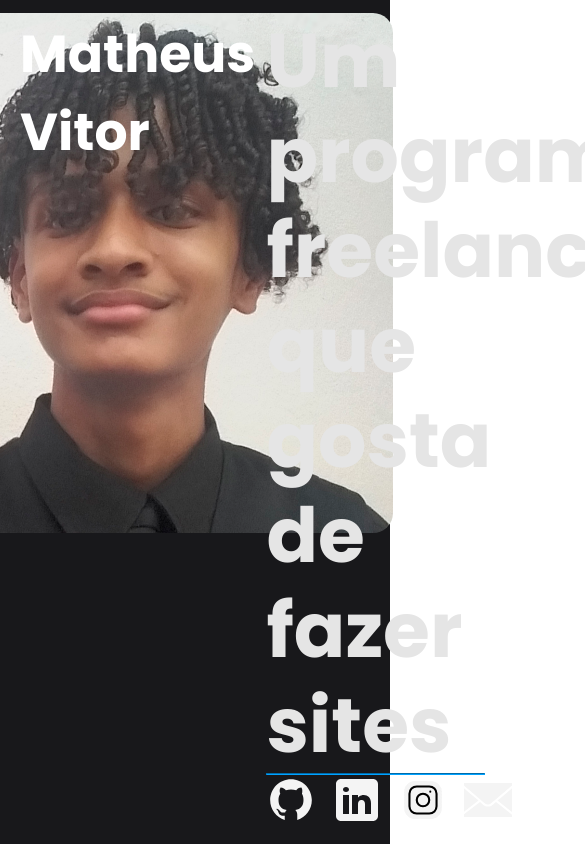
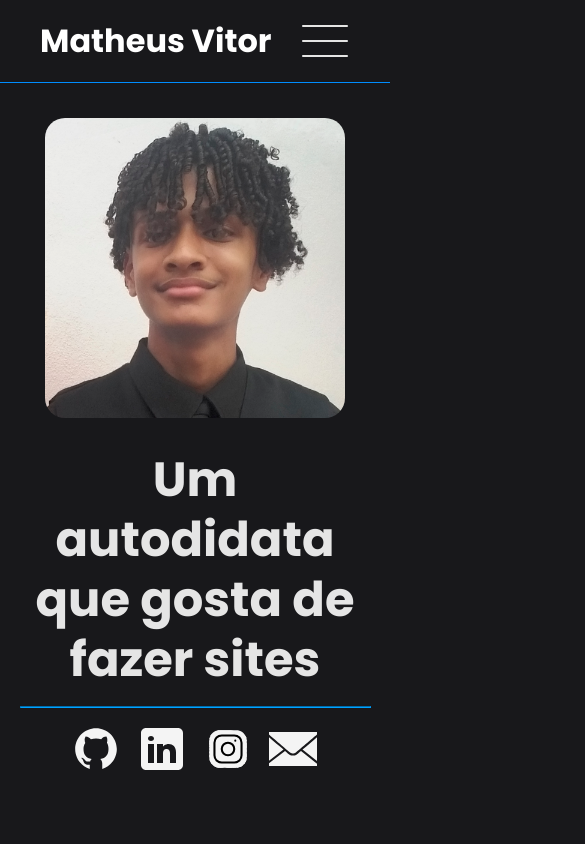
Before and after one commit to m4thewz/teste, a Vue app: page / in a window 390 px wide. Shown: the top 844 px of the page, 585 px wide, since content can reach past the window. Built offline with nearby package versions, Linux system fonts and the light colour scheme.

Commit message:
responsivity

```diff
--- a/src/App.vue
+++ b/src/App.vue
@@ -21,7 +21,9 @@ export default {
 
   box-sizing: border-box;
 }
-
+body {
+  background-color: $bg;
+}
 #app {
   font-family: "Poppins", sans-serif;
   background-color: $bg;
--- a/src/components/Navbar/index.vue
+++ b/src/components/Navbar/index.vue
@@ -1,10 +1,13 @@
 <template>
-    <nav>
-      <h1>Matheus Vitor</h1>
+    <nav :class="closed ? 'closed' : ''">
+      <div>
+        <h1>Matheus Vitor</h1>
+        <img src="@/assets/menu.svg" alt="Menu" @click="closed = !closed">
+      </div>
       <ul>
-        <NavItem content="Início" href="/" />
-        <NavItem content="Sobre" href="/sobre" />
-        <NavItem content="Blog" href="/blog" />
+          <NavItem content="Início" href="/" />
+          <NavItem content="Sobre" href="/sobre" />
+          <NavItem content="Blog" href="/blog" />
       </ul>
     </nav>
   </template>
@@ -15,6 +18,11 @@
   export default {
     name: "Navbar",
     components: { NavItem },
+    data() {
+      return {
+        closed: true
+      }
+    },
   };
   </script>
 
--- a/src/components/Navbar/style.scss
+++ b/src/components/Navbar/style.scss
@@ -36,15 +36,52 @@ nav {
       }
     }
   }
+  div img {
+    width: 50px;
+    display: none;
+  }
 }
 
-  @media screen and (max-width: 650px) {
-    nav {
-      padding: 15px 20px;
-      justify-content: center;
-
+@media screen and (max-width: 750px) {
+  nav.closed{
+    padding-bottom: 1em;
     ul {
       display: none;
     }
   }
+  nav {
+    padding-top: 1em;
+
+    border-bottom: 1px solid $primary;
+    background-color: $bg;
+
+    &, ul {
+      align-items: normal;
+      flex-direction: column;
     }
+    ul {
+      display: flex;
+    }
+    div {
+      display: flex;
+      justify-content: space-between;
+      align-items: center;
+      img {
+        display: block;
+      }
+    }
+  }
+}
+@media screen and (min-width: 0px) and (max-width: 575px) {
+  nav {
+    h1 {
+      font-size: 2em;
+    }
+    ul {
+      margin-top: .7em;
+      li a{
+        font-size: 1.5em !important;
+      }
+    }
+  }
+}
--- a/src/views/About/index.vue
+++ b/src/views/About/index.vue
@@ -3,3 +3,8 @@
     Sobre
   </div>
 </template>
+<style>
+.about {
+  height: 100vh;
+}
+</style>
--- a/src/views/Blog/index.vue
+++ b/src/views/Blog/index.vue
@@ -1,5 +1,10 @@
 <template>
-  <div>
+  <div class="blog">
     Em breve
   </div>
 </template>
+<style>
+.blog {
+  height: 100vh;
+}
+</style>
--- a/src/views/Home/index.vue
+++ b/src/views/Home/index.vue
@@ -6,7 +6,7 @@
           <img class="pic" src="@/assets/foto.png"/>
         </div>
         <div>
-          <p>Um programador freelancer que gosta de fazer sites</p>
+          <p>Um autodidata que gosta de fazer sites</p>
           <hr>
           <ul>
             <li>
--- a/src/views/Home/style.scss
+++ b/src/views/Home/style.scss
@@ -5,7 +5,6 @@
 
   main {
     display: flex;
-    height: 100vh;
     section {
       margin: auto;
       display: flex;
@@ -14,15 +13,11 @@
       > div:first-child {
         display: flex;
         justify-content: center;
-        flex: 0 0 auto;
-        width: 50%;
       }
       > div:last-child {
         display: flex;
         flex-direction: column;
         justify-content: space-between;
-        flex: 0 0 auto;
-        width: 41%;
 
         ul{
           display: flex;
@@ -53,3 +48,82 @@
     border-radius: 20px;
   }
 }
+
+@media screen and (min-width: 0px) and (max-width: 575px) {
+  .pic {
+    width: 300px !important;
+    height: 300px !important;
+  }
+  main section p {
+    font-size: 3em !important;
+  }
+}
+
+@media screen and (min-width: 576px) and (max-width: 750px) {
+  .pic {
+    width: 370px !important;
+    height: 370px !important;
+  }
+}
+
+@media screen and (max-width: 850px) {
+  main section div {
+    &:last-child img {
+      width: 35px;
+      height: 35px;
+    }
+  }
+}
+
+@media screen and (min-width: 751px) and (max-width: 850px) {
+  main section div {
+    .pic {
+      width: 450px !important;
+      height: 450px !important;
+    }
+  }
+}
+@media screen and (min-width: 576px) and (max-width: 1024px) {
+  p {
+    font-size: 4em !important;
+  }
+}
+@media screen and (max-width: 1240px) {
+  main section {
+    margin-top: 7vh !important;
+    padding: 15% 5%;
+    flex-direction: column;
+    justify-content: center;
+
+    > div:first-child {
+      width: 100%;
+    }
+    > div:last-child {
+      margin-top: 2rem;
+      width: 100%;
+      gap: 1rem;
+      ul {
+        justify-content: center;
+      }
+      p {
+        text-align: center;
+      }
+    }
+  }
+}
+@media screen and (min-width: 1240px) {
+  main {
+    height: 100vh;
+
+    section > div {
+      &:first-child {
+        flex: 0 0 auto;
+        width: 50%;
+      }
+      &:last-child {
+        flex: 0 0 auto;
+        width: 41%;
+      }
+    }
+  }
+}
```
Also changed, not shown: src/assets/menu.svg (added). Lines whose indentation alone changed are shown as unchanged.
